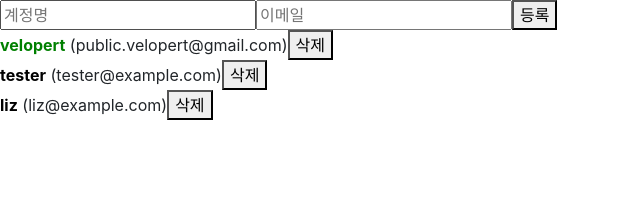
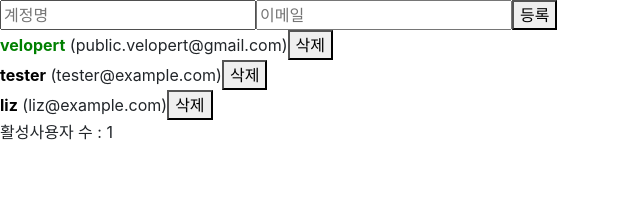
Before and after one commit to d0lbangi/ReactJS-Mastering, a React (Create React App) app: page / in a window 1280 px wide. Shown: the top 210 px of the page, without its empty margins (0-640 px from the left). Built offline with nearby package versions, Linux system fonts and the light colour scheme.

Commit message:
FEAT: useMemo를 사용하여 연산한 값 재사용하기

```diff
--- a/src/App.js
+++ b/src/App.js
@@ -1,8 +1,13 @@
-import React, { useRef, useState } from 'react';
+import React, { useRef, useState, useMemo } from 'react';
 import UserList from './UserList';
 import CreateUser from './CreateUser';
 
-function App() {
+const countActiveUsers = (users) => {
+  console.log('활성 사용자 수를 세는중...');
+  return users.filter(user => user.active).length;
+}
+
+const App = () => {
   const [inputs, setInputs] = useState({
     username: '',
     email: ''
@@ -56,7 +61,7 @@
 		// user.id가 파라미터로 일치하지 않는 원소만 추출해서 새로운 배열 맏늚
 		// user.id 가 id인 것을 제거함
 		setUsers(users.filter(user => user.id !== id));
-	}
+	};
 
   const onToggle = id => {
     setUsers(
@@ -65,7 +70,11 @@
       )
     );
   };
+  // 초기 코드
+  // const count = countActiveUsers(users);
 
+  // useMemo 사용 코드
+  const count = useMemo(() => countActiveUsers(users), [users]);
   return (
     <>
       <CreateUser
@@ -75,6 +84,7 @@
         onCreate={onCreate}
       />
       <UserList users={users} onRemove={onRemove} onToggle={onToggle} />
+      <div>활성사용자 수 : {count}</div>
     </>
   );
 }
```
